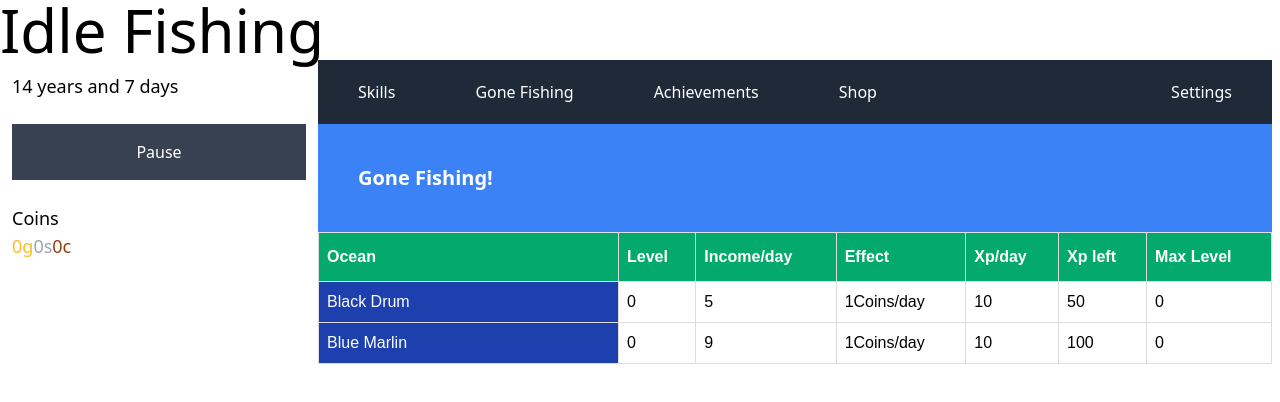
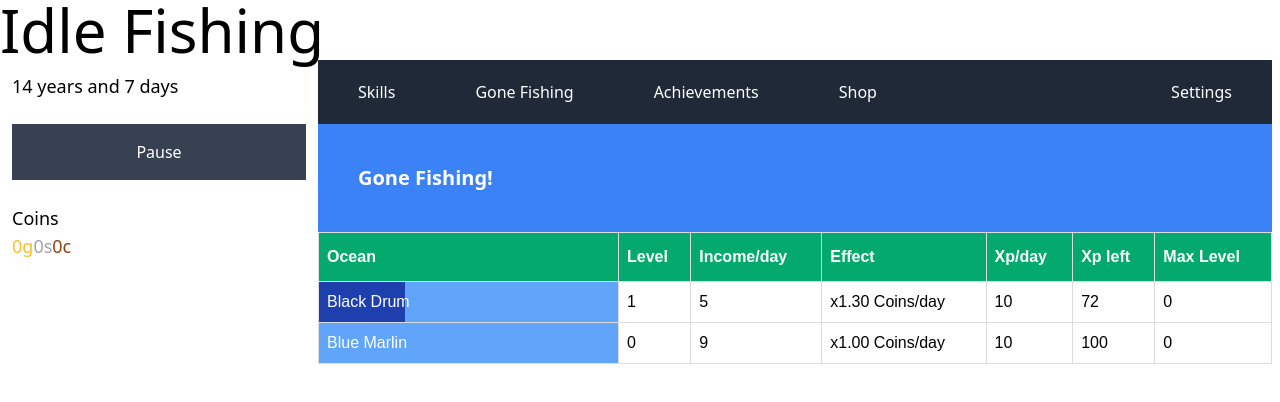
Before and after one commit to Landon345/Idle-Fishing, a Svelte app: page / in a window 1280 px wide. Both pictures are taken after a click on the button "Gone Fishing". Shown: the top 402 px of the page. Built offline with nearby package versions, Linux system fonts and the light colour scheme.

Commit message:
fishing table works

```diff
--- a/src/classes.ts
+++ b/src/classes.ts
@@ -1,5 +1,5 @@
 import type { GameDataType } from "src/Entities";
-import { daysToYears } from "./functions";
+import { applySpeed, daysToYears } from "./functions";
 import { GameData, getGameData, itemCategories } from "./gameData";
 
 export class Task {
@@ -49,7 +49,7 @@ export class Task {
   }
 
   increaseXp() {
-    this.xp += this.xpGain;
+    this.xp += applySpeed(this.xpGain);
     if (this.xp >= this.maxXp) {
       let excess = this.xp - this.maxXp;
       while (excess >= 0) {
--- a/src/gameData.ts
+++ b/src/gameData.ts
@@ -4,6 +4,7 @@ import {
   EvilRequirement,
   CoinRequirement,
   AgeRequirement,
+  Fishing,
 } from "./classes";
 
 import { applySpeed } from "src/functions";
@@ -43,6 +44,7 @@ export const update = (paused: boolean) => {
     return;
   }
   increaseDay();
+  updateCurrentFish();
 };
 export const getGameData = (): GameDataType => {
   let data_value;
@@ -68,6 +70,14 @@ export const togglePause = () => {
 export const setCurrentlyFishing = (fishingKey: string) => {
   GameData.update((data) => {
     return { ...data, currentlyFishing: data.fishingData.get(fishingKey) };
+  });
+};
+export const updateCurrentFish = () => {
+  GameData.update((data) => {
+    let fish = data.currentlyFishing || data.fishingData.get("Black Drum");
+    // fish.increaseXp();
+    data.fishingData.get(fish.name).increaseXp();
+    return { ...data, fishingData: data.fishingData, currentlyFishing: fish };
   });
 };
 
--- a/src/tabs/GoneFishing.svelte
+++ b/src/tabs/GoneFishing.svelte
@@ -6,11 +6,17 @@
   import type { FishBaseData } from "src/Entities";
   import { GameData, setCurrentlyFishing } from "src/gameData";
   import XpBar from "src/components/XpBar.svelte";
+  import FishingBar from "src/components/FishingBar.svelte";
+  import { get } from "svelte/store";
 
   let data_value: GameDataType;
+  let blackDrum: Fishing;
+  let blueMarlin: Fishing;
 
   GameData.subscribe((data) => {
     data_value = data;
+    blackDrum = data.fishingData.get("Black Drum");
+    blueMarlin = data.fishingData.get("Blue Marlin");
   });
 
   let selected: string = data_value.currentlyFishing?.name || "Black Drum";
@@ -31,27 +37,24 @@
 
   const setCurrent = (name: string) => {
     setCurrentlyFishing(name);
-    console.log(`selected`, selected);
     selected = name;
   };
 
-  const getValues = (name: string): any[] => {
+  const getValues = (fish: Fishing): any[] => {
     // ["Level", "Income/day", "Effect", "Xp/day", "Xp left", "Max Level"]
-    const fish: Fishing = data_value.fishingData.get(name);
 
     return [
       fish.level,
       fish.income,
-      fish.levelMultiplier + fish.baseData.description,
+      `x${fish.levelMultiplier.toFixed(2)} ${fish.baseData.description}`,
       fish.xpGain,
       fish.xpLeft,
       fish.maxLevel,
     ];
   };
 
-  const findWidth = (name: string): number => {
-    const fish: Fishing = data_value.fishingData.get(name);
-    return (fish.xpLeft / fish.maxXp) * 100;
+  const findWidth = (fish: Fishing): number => {
+    return ((fish.maxXp - fish.xpLeft) / fish.maxXp) * 100;
   };
 </script>
 
@@ -65,8 +68,8 @@
       class:bg-blue-200={selected === "Black Drum"}
       on:click={() => setCurrent("Black Drum")}
     >
-      <XpBar name={"Black Drum"} width={findWidth("Black Drum")} />
-      {#each getValues("Black Drum") as value, idx}
+      <XpBar name={"Black Drum"} width={findWidth(blackDrum)} />
+      {#each getValues(blackDrum) as value, idx}
         <td>{value}</td>
       {/each}
     </tr>
@@ -75,8 +78,8 @@
       class:bg-blue-200={selected === "Blue Marlin"}
       on:click={() => setCurrent("Blue Marlin")}
     >
-      <XpBar name={"Blue Marlin"} width={findWidth("Blue Marlin")} />
-      {#each getValues("Blue Marlin") as value}
+      <XpBar name={"Blue Marlin"} width={findWidth(blueMarlin)} />
+      {#each getValues(blueMarlin) as value}
         <td>{value}</td>
       {/each}
     </tr>
```
